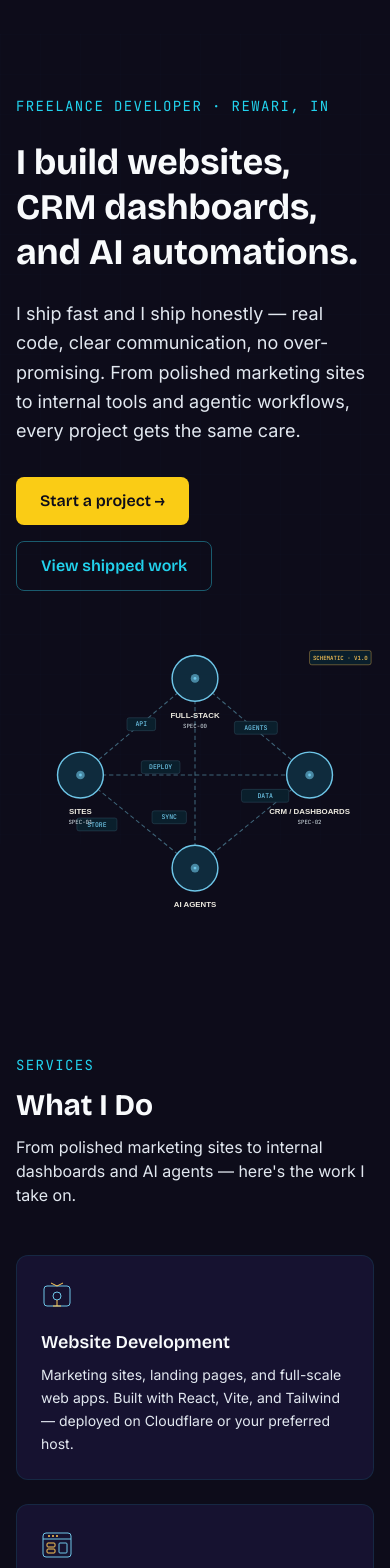
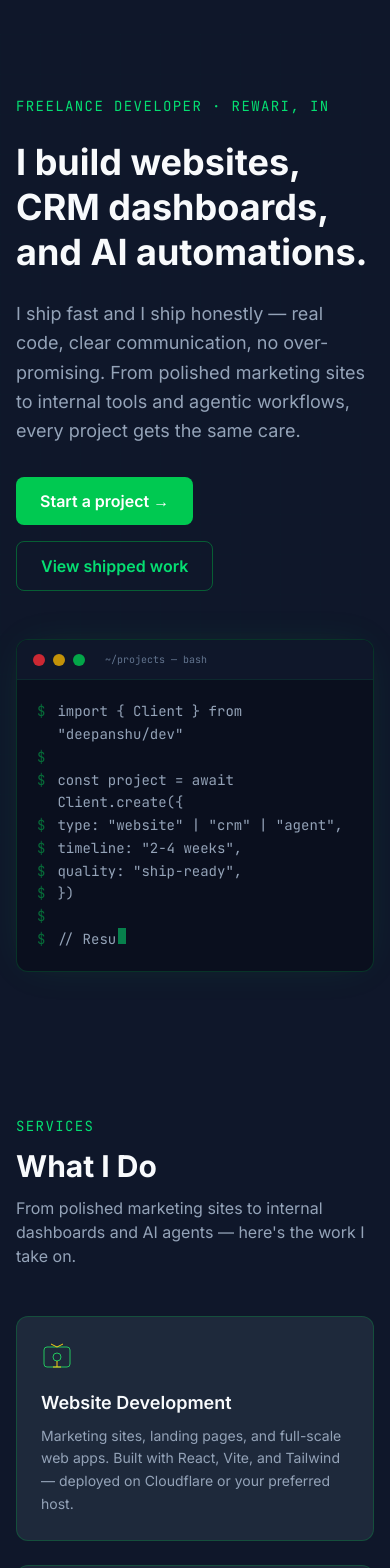
Before and after one commit to bills740ssrw-creator/portfolio, a React (Vite) app: page / in a window 390 px wide. Shown: the top 1568 px of the page. Built offline with nearby package versions, Linux system fonts and the light colour scheme.

Commit message:
redesign: green accent palette, Inter font, terminal hero

```diff
--- a/index.html
+++ b/index.html
@@ -7,7 +7,7 @@
     <title>Deepanshu — Freelance Developer</title>
     <link rel="preconnect" href="https://fonts.googleapis.com" />
     <link rel="preconnect" href="https://fonts.gstatic.com" crossorigin />
-    <link href="https://fonts.googleapis.com/css2?family=Bricolage+Grotesque:opsz,wght@12..96,500;12..96,600;12..96,700;12..96,800&family=Inter:wght@400;500;600&family=JetBrains+Mono:wght@400;500&display=swap" rel="stylesheet" />
+    <link href="https://fonts.googleapis.com/css2?family=Inter:wght@400;500;600;700;800&family=JetBrains+Mono:wght@400;500&display=swap" rel="stylesheet" />
   </head>
   <body>
     <div id="root"></div>
--- a/src/components/BlueprintGrid.jsx
+++ b/src/components/BlueprintGrid.jsx
@@ -5,10 +5,10 @@ export default function BlueprintGrid() {
         <svg width="100%" height="100%" xmlns="http://www.w3.org/2000/svg">
           <defs>
             <pattern id="grid" width="40" height="40" patternUnits="userSpaceOnUse">
-              <path d="M 40 0 L 0 0 0 40" fill="none" stroke="#6EC6E8" strokeWidth="0.5" />
+              <path d="M 40 0 L 0 0 0 40" fill="none" stroke="#22C55E" strokeWidth="0.5" />
             </pattern>
             <pattern id="grid-small" width="10" height="10" patternUnits="userSpaceOnUse">
-              <path d="M 10 0 L 0 0 0 10" fill="none" stroke="#6EC6E8" strokeWidth="0.15" />
+              <path d="M 10 0 L 0 0 0 10" fill="none" stroke="#22C55E" strokeWidth="0.15" />
             </pattern>
           </defs>
           <rect width="100%" height="100%" fill="url(#grid)" />
--- a/src/components/Hero.jsx
+++ b/src/components/Hero.jsx
@@ -1,64 +1,75 @@
-import { useEffect, useRef } from 'react';
+import { useEffect, useRef, useState } from 'react';
 
-function SchematicDiagram() {
+const codeLines = [
+  { text: 'import { Client } from "deepanshu/dev"', delay: 40 },
+  { text: '', delay: 20 },
+  { text: 'const project = await Client.create({', delay: 30 },
+  { text: '  type: "website" | "crm" | "agent",', delay: 25 },
+  { text: '  timeline: "2-4 weeks",', delay: 25 },
+  { text: '  quality: "ship-ready",', delay: 25 },
+  { text: '})', delay: 20 },
+  { text: '', delay: 20 },
+  { text: '// Result: polished, fast,', delay: 35 },
+  { text: '// and actually on budget.', delay: 80 },
+];
+
+function TerminalWindow() {
+  const [visibleLines, setVisibleLines] = useState(0);
+  const [currentChar, setCurrentChar] = useState(0);
+  const [started, setStarted] = useState(false);
+
+  useEffect(() => {
+    const ref = setTimeout(() => setStarted(true), 600);
+    return () => clearTimeout(ref);
+  }, []);
+
+  useEffect(() => {
+    if (!started || visibleLines >= codeLines.length) return;
+    const line = codeLines[visibleLines];
+    if (currentChar < line.text.length) {
+      const t = setTimeout(() => setCurrentChar(c => c + 1), line.delay);
+      return () => clearTimeout(t);
+    }
+    const t = setTimeout(() => {
+      setVisibleLines(v => v + 1);
+      setCurrentChar(0);
+    }, line.delay + 120);
+    return () => clearTimeout(t);
+  }, [started, visibleLines, currentChar]);
+
   return (
-    <div className="relative w-full max-w-lg mx-auto" aria-hidden="true">
-      <svg viewBox="0 0 500 380" className="w-full h-auto" fill="none" xmlns="http://www.w3.org/2000/svg">
-        {/* Dashed connector lines */}
-        <line x1="250" y1="55" x2="90" y2="190" stroke="#3E6478" strokeWidth="1.5" strokeDasharray="6 4" />
-        <line x1="90" y1="190" x2="410" y2="190" stroke="#3E6478" strokeWidth="1.5" strokeDasharray="6 4" />
-        <line x1="250" y1="55" x2="410" y2="190" stroke="#3E6478" strokeWidth="1.5" strokeDasharray="6 4" />
-        <line x1="250" y1="55" x2="250" y2="320" stroke="#3E6478" strokeWidth="1.5" strokeDasharray="6 4" />
-        <line x1="90" y1="190" x2="250" y2="320" stroke="#3E6478" strokeWidth="1.5" strokeDasharray="6 4" />
-        <line x1="410" y1="190" x2="250" y2="320" stroke="#3E6478" strokeWidth="1.5" strokeDasharray="6 4" />
-
-        {/* Annotations on lines */}
-        <rect x="155" y="110" width="40" height="18" rx="3" fill="#0A1F2C" stroke="#3E6478" strokeWidth="0.5" />
-        <text x="175" y="122" textAnchor="middle" fill="#6EC6E8" fontFamily="JetBrains Mono, monospace" fontSize="9" fontWeight="500">API</text>
-        <rect x="175" y="170" width="54" height="18" rx="3" fill="#0A1F2C" stroke="#3E6478" strokeWidth="0.5" />
-        <text x="202" y="182" textAnchor="middle" fill="#6EC6E8" fontFamily="JetBrains Mono, monospace" fontSize="9" fontWeight="500">DEPLOY</text>
-        <rect x="305" y="115" width="60" height="18" rx="3" fill="#0A1F2C" stroke="#3E6478" strokeWidth="0.5" />
-        <text x="335" y="127" textAnchor="middle" fill="#6EC6E8" fontFamily="JetBrains Mono, monospace" fontSize="9" fontWeight="500">AGENTS</text>
-        <rect x="315" y="210" width="66" height="18" rx="3" fill="#0A1F2C" stroke="#3E6478" strokeWidth="0.5" />
-        <text x="348" y="222" textAnchor="middle" fill="#6EC6E8" fontFamily="JetBrains Mono, monospace" fontSize="9" fontWeight="500">DATA</text>
-        <rect x="85" y="250" width="56" height="18" rx="3" fill="#0A1F2C" stroke="#3E6478" strokeWidth="0.5" />
-        <text x="113" y="262" textAnchor="middle" fill="#6EC6E8" fontFamily="JetBrains Mono, monospace" fontSize="9" fontWeight="500">STORE</text>
-        <rect x="190" y="240" width="48" height="18" rx="3" fill="#0A1F2C" stroke="#3E6478" strokeWidth="0.5" />
-        <text x="214" y="252" textAnchor="middle" fill="#6EC6E8" fontFamily="JetBrains Mono, monospace" fontSize="9" fontWeight="500">SYNC</text>
-
-        {/* Nodes */}
-        {/* Top node */}
-        <circle cx="250" cy="55" r="32" stroke="#6EC6E8" strokeWidth="2" fill="#0F2B3D" />
-        <circle cx="250" cy="55" r="6" fill="#6EC6E8" opacity="0.6" />
-        <circle cx="250" cy="55" r="2" fill="#6EC6E8" />
-        <text x="250" y="110" textAnchor="middle" fill="#EDEAE0" fontFamily="Space Grotesk, sans-serif" fontSize="11" fontWeight="600">FULL-STACK</text>
-        <text x="250" y="124" textAnchor="middle" fill="#D8E4EA" fontFamily="JetBrains Mono, monospace" fontSize="8">SPEC-00</text>
-
-        {/* Left node */}
-        <circle cx="90" cy="190" r="32" stroke="#6EC6E8" strokeWidth="2" fill="#0F2B3D" />
-        <circle cx="90" cy="190" r="6" fill="#6EC6E8" opacity="0.6" />
-        <circle cx="90" cy="190" r="2" fill="#6EC6E8" />
-        <text x="90" y="244" textAnchor="middle" fill="#EDEAE0" fontFamily="Space Grotesk, sans-serif" fontSize="11" fontWeight="600">SITES</text>
-        <text x="90" y="258" textAnchor="middle" fill="#D8E4EA" fontFamily="JetBrains Mono, monospace" fontSize="8">SPEC-01</text>
-
-        {/* Right node */}
-        <circle cx="410" cy="190" r="32" stroke="#6EC6E8" strokeWidth="2" fill="#0F2B3D" />
-        <circle cx="410" cy="190" r="6" fill="#6EC6E8" opacity="0.6" />
-        <circle cx="410" cy="190" r="2" fill="#6EC6E8" />
-        <text x="410" y="244" textAnchor="middle" fill="#EDEAE0" fontFamily="Space Grotesk, sans-serif" fontSize="11" fontWeight="600">CRM / DASHBOARDS</text>
-        <text x="410" y="258" textAnchor="middle" fill="#D8E4EA" fontFamily="JetBrains Mono, monospace" fontSize="8">SPEC-02</text>
-
-        {/* Bottom node */}
-        <circle cx="250" cy="320" r="32" stroke="#6EC6E8" strokeWidth="2" fill="#0F2B3D" />
-        <circle cx="250" cy="320" r="6" fill="#6EC6E8" opacity="0.6" />
-        <circle cx="250" cy="320" r="2" fill="#6EC6E8" />
-        <text x="250" y="374" textAnchor="middle" fill="#EDEAE0" fontFamily="Space Grotesk, sans-serif" fontSize="11" fontWeight="600">AI AGENTS</text>
-        <text x="250" y="388" textAnchor="middle" fill="#D8E4EA" fontFamily="JetBrains Mono, monospace" fontSize="8">SPEC-03</text>
-
-        {/* Title annotation */}
-        <rect x="410" y="16" width="86" height="20" rx="3" fill="#0A1F2C" stroke="#FFC857" strokeWidth="0.5" />
-        <text x="453" y="30" textAnchor="middle" fill="#FFC857" fontFamily="JetBrains Mono, monospace" fontSize="8" fontWeight="500">SCHEMATIC · V1.0</text>
-      </svg>
+    <div className="w-full max-w-lg mx-auto" aria-hidden="true">
+      <div className="bg-[#0a0f1e] rounded-xl border border-green-500/20 shadow-[0_0_40px_-12px_rgba(34,197,94,0.15)] overflow-hidden">
+        <div className="flex items-center gap-2 px-4 py-3 bg-[#0f172a] border-b border-green-500/10">
+          <span className="w-3 h-3 rounded-full bg-red-500/80" />
+          <span className="w-3 h-3 rounded-full bg-yellow-500/80" />
+          <span className="w-3 h-3 rounded-full bg-green-500/80" />
+          <span className="font-mono text-[10px] text-slate-500 ml-3">~/projects — bash</span>
+        </div>
+        <div className="p-5 font-mono text-sm leading-relaxed min-h-[280px]">
+          {codeLines.slice(0, visibleLines).map((line, i) => (
+            <div key={i} className="flex">
+              <span className="text-green-500/50 mr-3 shrink-0">$</span>
+              <span className="text-slate-200">{line.text}</span>
+            </div>
+          ))}
+          {visibleLines < codeLines.length && (
+            <div className="flex">
+              <span className="text-green-500/50 mr-3 shrink-0">$</span>
+              <span className="text-slate-200">
+                {codeLines[visibleLines].text.slice(0, currentChar)}
+                <span className="inline-block w-2 h-4 bg-green-400 ml-0.5 animate-pulse" />
+              </span>
+            </div>
+          )}
+          {visibleLines >= codeLines.length && (
+            <div className="flex">
+              <span className="text-green-500/50 mr-3 shrink-0">$</span>
+              <span className="inline-block w-2 h-4 bg-green-400 ml-0.5 animate-pulse" />
+            </div>
+          )}
+        </div>
+      </div>
     </div>
   );
 }
@@ -82,7 +93,7 @@ export default function Hero() {
       <div className="max-w-6xl mx-auto w-full">
         <div ref={headlineRef} className="reveal flex flex-col lg:flex-row items-center gap-12 lg:gap-16">
           <div className="flex-1 space-y-6">
-            <p className="font-mono text-cyan-400 text-sm tracking-widest uppercase">Freelance Developer · Rewari, IN</p>
+            <p className="font-mono text-green-400 text-sm tracking-widest uppercase">Freelance Developer · Rewari, IN</p>
             <h1 className="font-display text-warm-50 text-4xl sm:text-5xl lg:text-6xl font-bold leading-tight">
               I build websites, CRM dashboards, and AI automations.
             </h1>
@@ -94,20 +105,20 @@ export default function Hero() {
             <div className="flex flex-wrap gap-4 pt-2">
               <a
                 href="#contact"
-                className="inline-block bg-yellow-400 text-blueprint-950 font-semibold font-display px-6 py-3 rounded-lg hover:bg-yellow-300 transition-colors focus-visible:outline-2 focus-visible:outline-yellow-400 focus-visible:outline-offset-2"
+                className="inline-block bg-green-500 text-white font-semibold font-display px-6 py-3 rounded-lg hover:bg-green-400 transition-colors focus-visible:outline-2 focus-visible:outline-green-500 focus-visible:outline-offset-2"
               >
                 Start a project →
               </a>
               <a
                 href="#work"
-                className="inline-block border border-cyan-600 text-cyan-400 font-semibold font-display px-6 py-3 rounded-lg hover:border-cyan-400 hover:bg-cyan-400/10 transition-all focus-visible:outline-2 focus-visible:outline-cyan-400 focus-visible:outline-offset-2"
+                className="inline-block border border-green-600/50 text-green-400 font-semibold font-display px-6 py-3 rounded-lg hover:border-green-400 hover:bg-green-400/10 transition-all focus-visible:outline-2 focus-visible:outline-green-400 focus-visible:outline-offset-2"
               >
                 View shipped work
               </a>
             </div>
           </div>
           <div className="flex-1 w-full">
-            <SchematicDiagram />
+            <TerminalWindow />
           </div>
         </div>
       </div>
--- a/src/components/ShippedWork.jsx
+++ b/src/components/ShippedWork.jsx
@@ -19,7 +19,7 @@ export default function ShippedWork() {
     <section id="work" className="py-20 md:py-28 px-4 sm:px-6 lg:px-8">
       <div className="max-w-6xl mx-auto">
         <div ref={ref} className="reveal mb-12">
-          <p className="font-mono text-cyan-400 text-sm tracking-widest uppercase mb-3">Portfolio</p>
+          <p className="font-mono text-green-400 text-sm tracking-widest uppercase mb-3">Portfolio</p>
           <h2 className="font-display text-warm-50 text-3xl sm:text-4xl font-bold">Shipped Work</h2>
           <p className="text-slate-200 mt-3 max-w-2xl">
             Projects I&apos;ve built, launched, and maintained — with real URLs you can visit today.
--- a/src/components/WhatIDo.jsx
+++ b/src/components/WhatIDo.jsx
@@ -3,49 +3,49 @@ import { useEffect, useRef } from 'react';
 const services = [
   {
     icon: `<svg width="32" height="32" viewBox="0 0 32 32" fill="none" xmlns="http://www.w3.org/2000/svg">
-      <rect x="3" y="6" width="26" height="20" rx="3" stroke="#6EC6E8" strokeWidth="1.5"/>
-      <circle cx="16" cy="16" r="4" stroke="#6EC6E8" strokeWidth="1.5"/>
-      <path d="M10 3L16 6L22 3" stroke="#FFC857" strokeWidth="1.5" strokeLinecap="round" strokeLinejoin="round"/>
-      <path d="M16 20V26" stroke="#FFC857" strokeWidth="1.5" strokeLinecap="round"/>
-      <path d="M12 26H20" stroke="#FFC857" strokeWidth="1.5" strokeLinecap="round"/>
+      <rect x="3" y="6" width="26" height="20" rx="3" stroke="#22C55E" strokeWidth="1.5"/>
+      <circle cx="16" cy="16" r="4" stroke="#22C55E" strokeWidth="1.5"/>
+      <path d="M10 3L16 6L22 3" stroke="#FACC15" strokeWidth="1.5" strokeLinecap="round" strokeLinejoin="round"/>
+      <path d="M16 20V26" stroke="#FACC15" strokeWidth="1.5" strokeLinecap="round"/>
+      <path d="M12 26H20" stroke="#FACC15" strokeWidth="1.5" strokeLinecap="round"/>
     </svg>`,
     title: 'Website Development',
     description: 'Marketing sites, landing pages, and full-scale web apps. Built with React, Vite, and Tailwind — deployed on Cloudflare or your preferred host.',
   },
   {
     icon: `<svg width="32" height="32" viewBox="0 0 32 32" fill="none" xmlns="http://www.w3.org/2000/svg">
-      <rect x="2" y="4" width="28" height="24" rx="3" stroke="#6EC6E8" strokeWidth="1.5"/>
-      <path d="M2 10H30" stroke="#6EC6E8" strokeWidth="1.5"/>
-      <circle cx="8" cy="7" r="1" fill="#FFC857"/>
-      <circle cx="12" cy="7" r="1" fill="#FFC857"/>
-      <circle cx="16" cy="7" r="1" fill="#FFC857"/>
-      <rect x="6" y="14" width="8" height="4" rx="1" stroke="#FFC857" strokeWidth="1"/>
-      <rect x="6" y="20" width="8" height="4" rx="1" stroke="#FFC857" strokeWidth="1"/>
-      <rect x="18" y="14" width="8" height="10" rx="1" stroke="#6EC6E8" strokeWidth="1"/>
+      <rect x="2" y="4" width="28" height="24" rx="3" stroke="#22C55E" strokeWidth="1.5"/>
+      <path d="M2 10H30" stroke="#22C55E" strokeWidth="1.5"/>
+      <circle cx="8" cy="7" r="1" fill="#FACC15"/>
+      <circle cx="12" cy="7" r="1" fill="#FACC15"/>
+      <circle cx="16" cy="7" r="1" fill="#FACC15"/>
+      <rect x="6" y="14" width="8" height="4" rx="1" stroke="#FACC15" strokeWidth="1"/>
+      <rect x="6" y="20" width="8" height="4" rx="1" stroke="#FACC15" strokeWidth="1"/>
+      <rect x="18" y="14" width="8" height="10" rx="1" stroke="#22C55E" strokeWidth="1"/>
     </svg>`,
     title: 'CRM & Dashboards',
     description: 'Internal tools for tracking leads, managing inventory, and visualizing operations. React frontends with lightweight backends — Cloudflare Workers + D1 or Supabase.',
   },
   {
     icon: `<svg width="32" height="32" viewBox="0 0 32 32" fill="none" xmlns="http://www.w3.org/2000/svg">
-      <path d="M6 26L14 10L18 18L26 6" stroke="#6EC6E8" strokeWidth="1.5" strokeLinecap="round" strokeLinejoin="round"/>
-      <circle cx="26" cy="6" r="3" stroke="#FFC857" strokeWidth="1.5"/>
-      <circle cx="6" cy="26" r="3" stroke="#FFC857" strokeWidth="1.5"/>
-      <circle cx="14" cy="10" r="2" stroke="#6EC6E8" strokeWidth="1"/>
-      <circle cx="18" cy="18" r="2" stroke="#6EC6E8" strokeWidth="1"/>
+      <path d="M6 26L14 10L18 18L26 6" stroke="#22C55E" strokeWidth="1.5" strokeLinecap="round" strokeLinejoin="round"/>
+      <circle cx="26" cy="6" r="3" stroke="#FACC15" strokeWidth="1.5"/>
+      <circle cx="6" cy="26" r="3" stroke="#FACC15" strokeWidth="1.5"/>
+      <circle cx="14" cy="10" r="2" stroke="#22C55E" strokeWidth="1"/>
+      <circle cx="18" cy="18" r="2" stroke="#22C55E" strokeWidth="1"/>
     </svg>`,
     title: 'AI & Automation',
     description: 'Workflow agents that crawl, classify, summarize, and act. Built on Cloudflare Workers AI and the Agents SDK — from pricing scrapers to auto-generated content briefs.',
   },
   {
     icon: `<svg width="32" height="32" viewBox="0 0 32 32" fill="none" xmlns="http://www.w3.org/2000/svg">
-      <path d="M16 4V28" stroke="#6EC6E8" strokeWidth="1.5" strokeLinecap="round"/>
-      <path d="M8 16H24" stroke="#6EC6E8" strokeWidth="1.5" strokeLinecap="round"/>
-      <path d="M7 8L13 14" stroke="#6EC6E8" strokeWidth="1.5" strokeLinecap="round"/>
-      <path d="M25 8L19 14" stroke="#6EC6E8" strokeWidth="1.5" strokeLinecap="round"/>
-      <path d="M7 24L13 18" stroke="#6EC6E8" strokeWidth="1.5" strokeLinecap="round"/>
-      <path d="M25 24L19 18" stroke="#6EC6E8" strokeWidth="1.5" strokeLinecap="round"/>
-      <circle cx="16" cy="16" r="2" fill="#FFC857"/>
+      <path d="M16 4V28" stroke="#22C55E" strokeWidth="1.5" strokeLinecap="round"/>
+      <path d="M8 16H24" stroke="#22C55E" strokeWidth="1.5" strokeLinecap="round"/>
+      <path d="M7 8L13 14" stroke="#22C55E" strokeWidth="1.5" strokeLinecap="round"/>
+      <path d="M25 8L19 14" stroke="#22C55E" strokeWidth="1.5" strokeLinecap="round"/>
+      <path d="M7 24L13 18" stroke="#22C55E" strokeWidth="1.5" strokeLinecap="round"/>
+      <path d="M25 24L19 18" stroke="#22C55E" strokeWidth="1.5" strokeLinecap="round"/>
+      <circle cx="16" cy="16" r="2" fill="#FACC15"/>
     </svg>`,
     title: 'SEO & Performance',
     description: 'Technical SEO audits, Core Web Vitals optimization, structured data, and AI visibility strategy. I make sure your site is fast, crawlable, and shows up where it matters.',
@@ -70,7 +70,7 @@ export default function WhatIDo() {
     <section id="what-i-do" className="py-20 md:py-28 px-4 sm:px-6 lg:px-8">
       <div className="max-w-6xl mx-auto">
         <div ref={ref} className="reveal mb-12">
-          <p className="font-mono text-cyan-400 text-sm tracking-widest uppercase mb-3">Services</p>
+          <p className="font-mono text-green-400 text-sm tracking-widest uppercase mb-3">Services</p>
           <h2 className="font-display text-warm-50 text-3xl sm:text-4xl font-bold">What I Do</h2>
           <p className="text-slate-200 mt-3 max-w-2xl">
             From polished marketing sites to internal dashboards and AI agents —
@@ -105,7 +105,7 @@ function ServiceCard({ icon, title, description }) {
   return (
     <div
       ref={ref}
-      className="reveal bg-blueprint-900 border border-cyan-600/30 rounded-xl p-6 sm:p-8 hover:border-cyan-400/50 hover:shadow-[0_0_30px_-8px_rgba(34,211,238,0.15)] transition-all duration-300 flex flex-col"
+      className="reveal bg-blueprint-900 border border-green-600/30 rounded-xl p-6 sm:p-8 hover:border-green-400/50 hover:shadow-[0_0_30px_-8px_rgba(34,197,94,0.15)] transition-all duration-300 flex flex-col"
     >
       <div className="mb-4" dangerouslySetInnerHTML={{ __html: icon }} />
       <h3 className="font-display text-warm-50 text-lg font-semibold mb-2">{title}</h3>
--- a/src/index.css
+++ b/src/index.css
@@ -1,15 +1,15 @@
 @import "tailwindcss";
 
 @theme {
-  --color-blueprint-950: #0d0c1a;
-  --color-blueprint-900: #161230;
-  --color-cyan-400: #22d3ee;
-  --color-cyan-600: #1a5b6e;
+  --color-blueprint-950: #0f172a;
+  --color-blueprint-900: #1e293b;
+  --color-cyan-400: #22c55e;
+  --color-cyan-600: #3b7a4a;
   --color-yellow-400: #facc15;
   --color-warm-50: #f8fafc;
-  --color-slate-200: #e2e8f0;
+  --color-slate-200: #94a3b8;
 
-  --font-display: "Bricolage Grotesque", sans-serif;
+  --font-display: "Inter", sans-serif;
   --font-body: "Inter", sans-serif;
   --font-mono: "JetBrains Mono", monospace;
 }
```
Also changed, not shown: src/components/Contact.jsx (+8 -8 lines), src/components/Footer.jsx (+10 -10 lines), src/components/Process.jsx (+4 -4 lines), src/components/WorkCard.jsx (+6 -6 lines).
